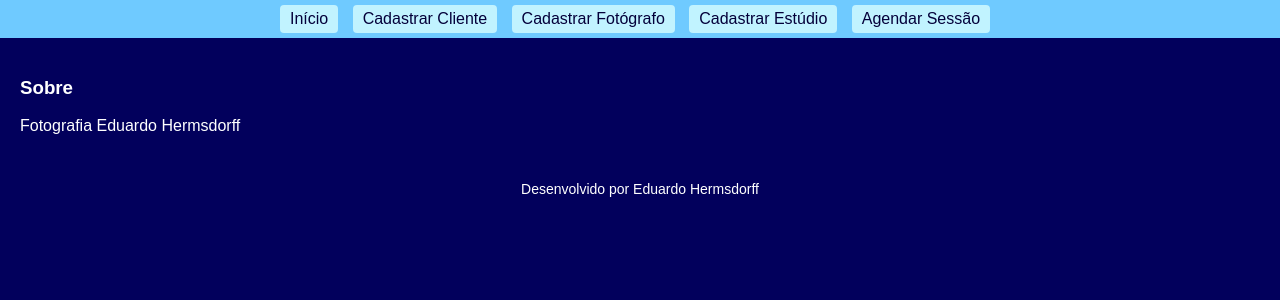
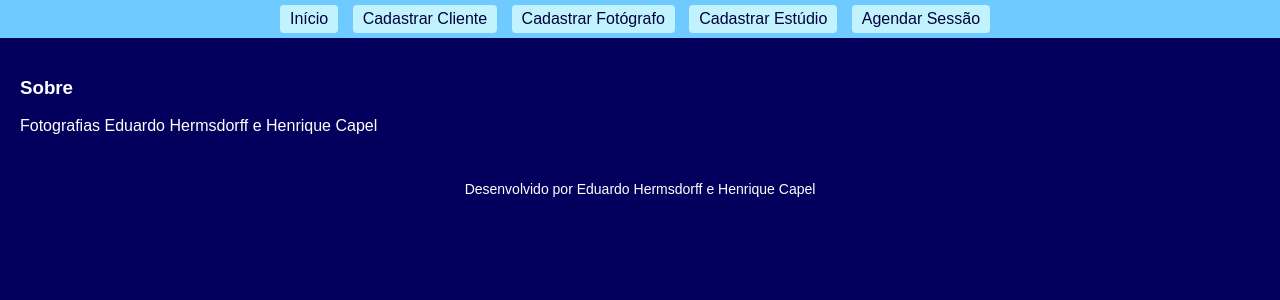
Before and after one commit to HermsDorffEdu/pw2025, a Django app: template paginas/templates/paginas/sobre.html in a window 1280 px wide. Shown: the top 300 px of the page. Run offline with Django 3.2, Linux system fonts and the light colour scheme; the template is opened without the code that fills it, so the values that code supplies are empty.

Commit message:
alteração no nome

```diff
--- a/paginas/templates/paginas/index.html
+++ b/paginas/templates/paginas/index.html
@@ -27,12 +27,12 @@
     <div id="conteudo">
         {% block conteudo %}
         <h3>Página inicial</h3>
-        <p>Bem-vindos à página inicial de Hermsdorff Studio</p>
+        <p>Bem-vindos à página inicial de Hermsdorff E Capel Studio</p>
         {% endblock %}
     </div>
 
     <div id="rodape">
-        Desenvolvido por Eduardo Hermsdorff
+        Desenvolvido por Eduardo Hermsdorff e Henrique Capel
     </div>
 
 </body>
--- a/paginas/templates/paginas/sobre.html
+++ b/paginas/templates/paginas/sobre.html
@@ -6,7 +6,7 @@
 
 <h3>Sobre</h3>
 <p>
-    Fotografia Eduardo Hermsdorff
+    Fotografias Eduardo Hermsdorff e Henrique Capel
 
 </p>
 
```
Also changed, not shown: db.sqlite3.
